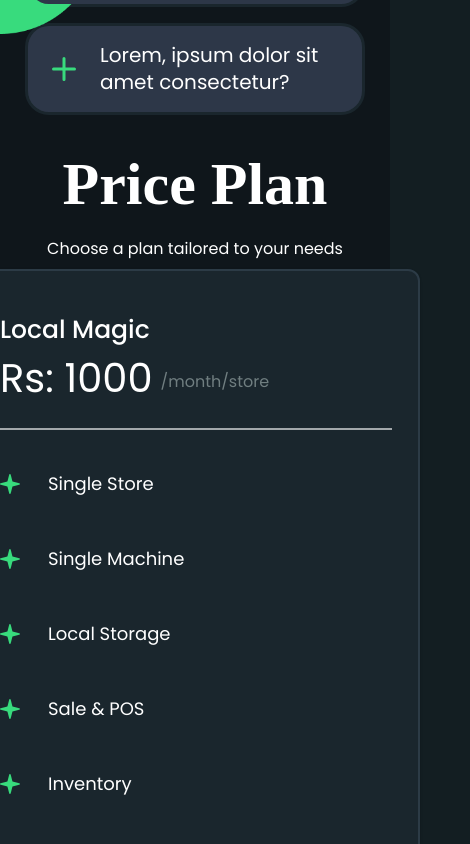
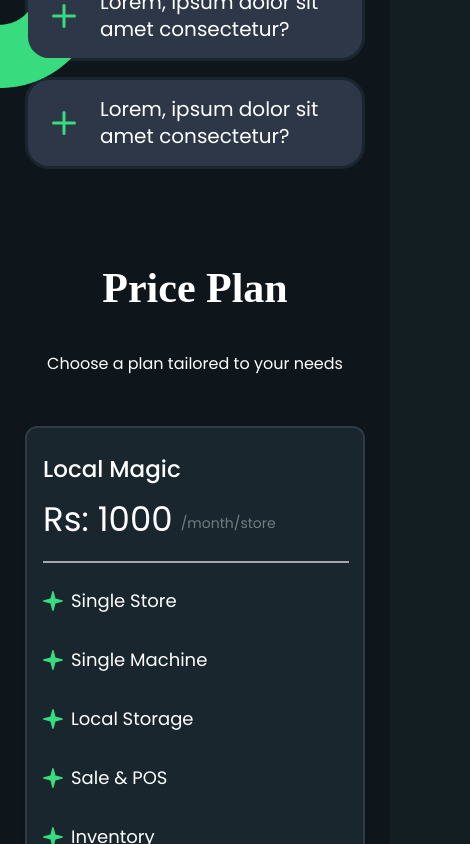
Before and after one commit to VentrieCom/marketing, a React (Vite) app: page / in a window 390 px wide. Shown: the part 8380-9224 px from the top of the page, 470 px wide, since content can reach past the window. Built offline with nearby package versions, Linux system fonts and the light colour scheme.

Commit message:
Price Cards Fixed for Small Screens

```diff
--- a/src/libs/components/PricePlan.tsx
+++ b/src/libs/components/PricePlan.tsx
@@ -67,18 +67,20 @@ const PricePlan = () => {
   ];
 
   return (
-    <VStack w={"full"} my={{ lg: 22, "2xl": 24 }}>
+    <VStack w={"full"} my={{ base: 16, sm: 20, md: 18, lg: 22, "2xl": 24 }}>
       <Text
         fontWeight={700}
         fontFamily={"Roboto-Slab"}
         textAlign={"center"}
-        fontSize={60}
+        fontSize={{ base: 42, sm: 46, "2xl": 60 }}
       >
         Price Plan
       </Text>
       <Text
-        my={{ "2xl": 2 }}
-        fontSize={{ "2xl": 24 }}
+        textAlign={"center"}
+        mx={{ base: 2, sm: 4 }}
+        my={{ base: 6, md: 4, "2xl": 2 }}
+        fontSize={{ base: 16, md: 22, "2xl": 24 }}
         fontFamily={"Poppins"}
         fontWeight={400}
         letterSpacing={{ "2xl": 4 }}
@@ -94,26 +96,49 @@ const PricePlan = () => {
           "2xl": "row",
         }}
         // bgColor={"royalblue"}
-        w={{ "2xl": "calc(100vw - 100px)" }}
-        mt={{ "2xl": 40 }}
-        // my={{ "2xl": 20 }}
-        justifyContent={"space-between"}
+        w={{
+          base: "calc(100vw - 50px)",
+          md: "calc(100vw - 50px)",
+          "2xl": "calc(100vw - 100px)",
+        }}
+        mt={{ base: 18, md: 32, "2xl": 40 }}
+        spacing={{ base: 4, md: 6, "2xl": 12 }}
       >
         {PriceList.map((i, index) => {
           return (
-            <Box
-              // bgColor={selected === index ? "royalblue" : "beige"}
+            <Stack
+              w={"full"}
               onClick={() => SetSelected(index)}
-              // mb={selected === index ? 40 : 0}
-              mt={selected === index ? -20 : 0}
+              mt={{
+                base: 0,
+                sm: 0,
+                md: 0,
+                lg: selected === index ? -20 : 0,
+                "2xl": selected === index ? -20 : 0,
+              }}
+              direction={{
+                base: "row",
+                md: "column",
+                lg: "column",
+                "2xl": "column",
+              }}
             >
+              {/*<Box
+             display={"flex"}
+               // alignItems={"stretch"}
+               // bgColor={selected === index ? "royalblue" : "beige"}
+               onClick={() => SetSelected(index)}
+               // mb={selected === index ? 40 : 0}
+               mt={selected === index ? -20 : 0}
+             >*/}
               <PricePlanCard
                 title={i.title}
                 price={i.price}
                 priceList={i.features}
                 selectd={selected === index}
               />
-            </Box>
+            </Stack>
+            // </Box>
           );
         })}
       </Stack>
@@ -128,9 +153,8 @@ const PricePlan = () => {
           lg: "calc(100vw - 200px)",
           "2xl": "60%",
         }}
-        mt={{ lg: 28, "2xl": 32 }}
-        // py={20}
-        fontSize={{ lg: 28, "2xl": 34 }}
+        mt={{ base: 20, lg: 28, "2xl": 32 }}
+        fontSize={{ base: 22, lg: 28, "2xl": 34 }}
         fontWeight={500}
         fontFamily={"Poppins"}
       >
@@ -142,7 +166,7 @@ const PricePlan = () => {
         <Text
           as="span"
           fontWeight={500}
-          fontSize={30}
+          fontSize={{ base: 22, md: 30 }}
           fontFamily={"Poppins"}
           color={"blue.300"}
         >
@@ -154,7 +178,6 @@ const PricePlan = () => {
 };
 
 export default PricePlan;
-// bgColor={"#0f161b"}
 
 interface PricePlanCardInterface {
   title: string;
@@ -172,27 +195,36 @@ export const PricePlanCard: React.FC<PricePlanCardInterface> = ({
   const textColor = selectd ? "black" : "white";
   return (
     <Card
-      alignItems={"start"}
-      px={7}
-      py={10}
+      w={{ base: "full", sm: "full" }}
+      px={{ base: 4, md: 6, "2xl": 7 }}
+      py={{ base: 6, md: 7, "2xl": 8 }}
       color={textColor}
       bgColor={selectd ? "blue.300" : "#1a262d"}
-      minH={"1200px"}
-      minW="450px"
+      // minH={{ md: "100px", lg: "1200px", "2xl": "1200px" }}
+      // minW="450px"
       border={"2px solid #2C3B46"}
       borderRadius={"12px"}
     >
       {/* <Image src={VectorIcon} w={"100px"} h={"100px"} zIndex={200} /> */}
-      <Text fontSize={25} fontFamily={"Poppins"} fontWeight={500}>
+      <Text
+        fontSize={{ base: 23, "2xl": 25 }}
+        fontFamily={"Poppins"}
+        fontWeight={500}
+      >
         {title}
       </Text>
       <HStack>
-        <Text fontSize={40} fontWeight={400} fontFamily={"Poppins"}>
+        <Text
+          my={{ base: 2 }}
+          fontSize={{ base: 34, "2xl": 40 }}
+          fontWeight={400}
+          fontFamily={"Poppins"}
+        >
           {price}
         </Text>
         <Text
           mt={2}
-          fontSize={16}
+          fontSize={{ base: 14, "2xl": 16 }}
           fontWeight={400}
           fontFamily={"Poppins"}
           color={selectd ? "secondary.900" : "secondary.100"}
@@ -200,18 +232,27 @@ export const PricePlanCard: React.FC<PricePlanCardInterface> = ({
           /month/store
         </Text>
       </HStack>
-      <Divider mt={5} border={"1px"} orientation="horizontal" />
+      <Divider
+        mt={{ base: 2, md: 5 }}
+        border={"1px"}
+        orientation="horizontal"
+      />
 
       <VStack alignItems={"start"}>
         {priceList.map((i) => {
           return (
-            <HStack mt={10}>
-              <Image src={StarIcon} w={"20px"} h={"20px"} />
+            <HStack mt={{ base: 6, md: 10 }}>
+              <Image
+                src={StarIcon}
+                mx={{ base: 0, lg: 1 }}
+                w={"20px"}
+                h={"20px"}
+              />
               <Text
                 fontSize={18}
                 fontWeight={400}
                 fontFamily={"Poppins"}
-                ml={5}
+                ml={{ base: 0, md: 2 }}
               >
                 {i}
               </Text>
--- a/src/libs/components/QueriesForm.tsx
+++ b/src/libs/components/QueriesForm.tsx
@@ -76,7 +76,7 @@ const QueriesForm: React.FC = () => {
         />
       </HStack>
       <VStack
-        mt={{ lg: 24, "2xl": 20 }}
+        mt={{ base: 2, md: 12, lg: 24, "2xl": 20 }}
         mb={20}
         w={{
           base: "calc(100vw - 50px)",
@@ -90,7 +90,7 @@ const QueriesForm: React.FC = () => {
           textAlign={"center"}
           fontFamily={"Roboto-Slab"}
           fontWeight={700}
-          fontSize={{ base: 40, sm: 44, md: 48, lg: 60 }}
+          fontSize={{ base: 40, sm: 44, md: 48, lg: 54, "2xl": 60 }}
           mb={{ base: 4, md: 2, lg: 3, xl: 4, "2xl": 5 }}
         >
           Got a question or a few?
--- a/src/libs/components/overrides/WelcomeSceen.tsx
+++ b/src/libs/components/overrides/WelcomeSceen.tsx
@@ -262,7 +262,13 @@ const WelcomeScreen: React.FC = () => {
             }}
             mt={{ base: 28, sm: 28, md: 24, lg: 14 }}
             fontWeight={700}
-            w={"550px"}
+            w={{
+              base: `calc(100vw - 75px)`,
+              sm: `calc(100vw - 200px)`,
+              md: "90%",
+              lg: "75%",
+              "2xl": "70%",
+            }}
           >
             Munshee Desktop Application
           </Text>
```
